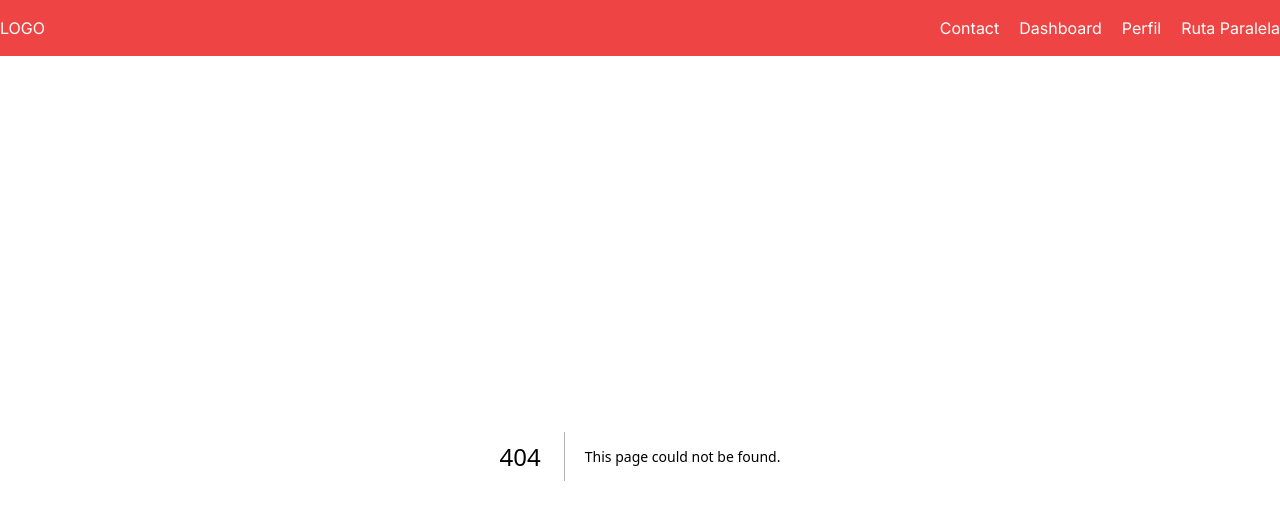
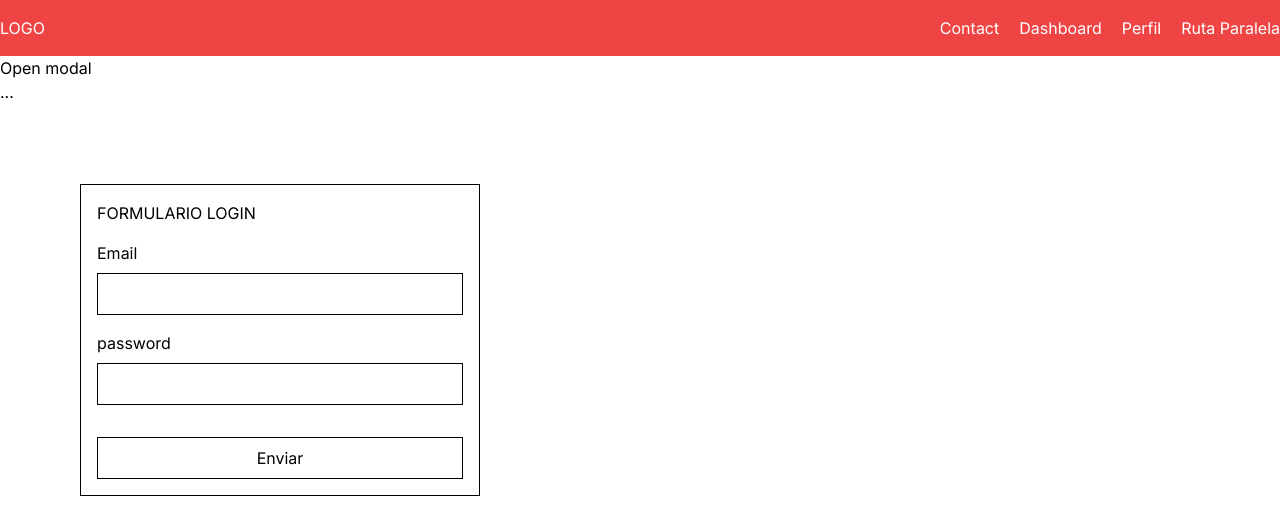
Before and after one commit to jwilliam96/practica-netxtjs, a Next.js app: page /login in a window 1280 px wide. Before the commit this address had no page. Shown: the top 520 px of the page. Built offline with nearby package versions, Linux system fonts and the light colour scheme.

Commit message:
rutas paralelas con layout

```diff
--- /dev/null
+++ b/src/app/@auth/(.)login/page.tsx
@@ -0,0 +1,10 @@
+import Login from "@/components/Login";
+import { Modal } from "@/components/Modal";
+
+export default function page() {
+    return (
+        <Modal>
+            <Login />
+        </Modal>
+    )
+}
--- /dev/null
+++ b/src/app/@auth/default.tsx
@@ -0,0 +1,3 @@
+export default function Default() {
+    return '...'
+}
--- a/src/app/layout.tsx
+++ b/src/app/layout.tsx
@@ -3,6 +3,7 @@ import type { Metadata } from "next";
 import { Inter } from "next/font/google";
 import "./globals.css";
 import TopMenu from "@/components/TopMenu";
+import Link from "next/link";
 
 const inter = Inter({ subsets: ["latin"] });
 
@@ -12,18 +13,21 @@ export const metadata: Metadata = {
 };
 
 export default function RootLayout({
-  children
+  children, auth
 }: Readonly<{
   children: React.ReactNode,
+  auth: React.ReactNode
 
 }>) {
   return (
     <html lang="en">
       <body className={inter.className}>
         <TopMenu />
-        <main>
-          {children}
-        </main>
+        <nav>
+          <Link href="/login">Open modal</Link>
+        </nav>
+        <div>{auth}</div>
+        <div>{children}</div>
       </body>
     </html>
   );
--- /dev/null
+++ b/src/app/login/page.tsx
@@ -0,0 +1,9 @@
+import Login from "@/components/Login";
+
+export default function LoginPage() {
+    return (
+        <div>
+            <Login />
+        </div>
+    );
+}
--- /dev/null
+++ b/src/app/parallelRoutes/@publications/default.tsx
@@ -0,0 +1,33 @@
+import Link from "next/link";
+
+export default function Default() {
+    return (
+        <div className="bg-white border">
+
+
+            <div className="relative isolate px-6 pt-14 lg:px-8">
+                <div className="absolute inset-x-0 -top-40 -z-10 transform-gpu overflow-hidden blur-3xl sm:-top-80" aria-hidden="true">
+
+                </div>
+                <div className="mx-auto max-w-2xl py-32 sm:py-48 lg:py-56">
+                    <div className="hidden sm:mb-8 sm:flex sm:justify-center">
+                        <div className="relative rounded-full px-3 py-1 text-sm leading-6 text-gray-600 ring-1 ring-gray-900/10 hover:ring-gray-900/20">
+                            Announcing our next round of funding. <Link href="#" className="font-semibold text-indigo-600"><span className="absolute inset-0" aria-hidden="true"></span>Read more <span aria-hidden="true">&rarr;</span></Link>
+                        </div>
+                    </div>
+                    <div className="text-center">
+                        <h1 className="text-4xl font-bold tracking-tight text-gray-900 sm:text-6xl">Data to enrich your online business</h1>
+                        <p className="mt-6 text-lg leading-8 text-gray-600">Anim aute id magna aliqua ad ad non deserunt sunt. Qui irure qui lorem cupidatat commodo. Elit sunt amet fugiat veniam occaecat fugiat aliqua.</p>
+                        <div className="mt-10 flex items-center justify-center gap-x-6">
+                            <Link href="#" className="rounded-md bg-indigo-600 px-3.5 py-2.5 text-sm font-semibold text-white shadow-sm hover:bg-indigo-500 focus-visible:outline focus-visible:outline-2 focus-visible:outline-offset-2 focus-visible:outline-indigo-600">Get started</Link>
+                            <Link href="#" className="text-sm font-semibold leading-6 text-gray-900">Learn more <span aria-hidden="true">→</span></Link>
+                        </div>
+                    </div>
+                </div>
+                <div className="absolute inset-x-0 top-[calc(100%-13rem)] -z-10 transform-gpu overflow-hidden blur-3xl sm:top-[calc(100%-30rem)]" aria-hidden="true">
+                    <div className="relative left-[calc(50%+3rem)] aspect-[1155/678] w-[36.125rem] -translate-x-1/2 bg-gradient-to-tr from-[#ff80b5] to-[#9089fc] opacity-30 sm:left-[calc(50%+36rem)] sm:w-[72.1875rem]" ></div>
+                </div>
+            </div>
+        </div>
+    )
+}
--- /dev/null
+++ b/src/app/parallelRoutes/default.tsx
@@ -0,0 +1,3 @@
+export default function Default() {
+    return 'Hola'
+}
--- /dev/null
+++ b/src/components/Login.tsx
@@ -0,0 +1,22 @@
+
+export default function Login() {
+    return (
+        <form action="" className="max-w-[400px] w-full ml-20 mt-20 border p-4 border-black grid gap-4">
+
+            <h2>FORMULARIO LOGIN</h2>
+
+            <div className="grid gap-2">
+                <label htmlFor="email">Email</label>
+                <input id="email" type="email" className="py-2" />
+            </div>
+
+            <div className="grid gap-2">
+                <label htmlFor="password">password</label>
+                <input id="password" type="password" className="py-2" />
+            </div>
+
+            <button className="mt-4 border border-black px-4 py-2">Enviar</button>
+
+        </form>
+    )
+}
--- /dev/null
+++ b/src/components/Modal.tsx
@@ -0,0 +1,20 @@
+'use client'
+
+import { useRouter } from 'next/navigation'
+
+export function Modal({ children }: { children: React.ReactNode }) {
+    const router = useRouter()
+
+    return (
+        <>
+            <button
+                onClick={() => {
+                    router.back()
+                }}
+            >
+                Close modal
+            </button>
+            <div>{children}</div>
+        </>
+    )
+}
```
